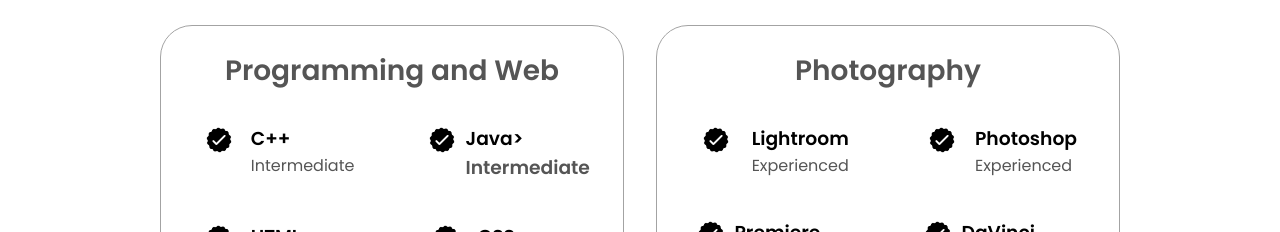
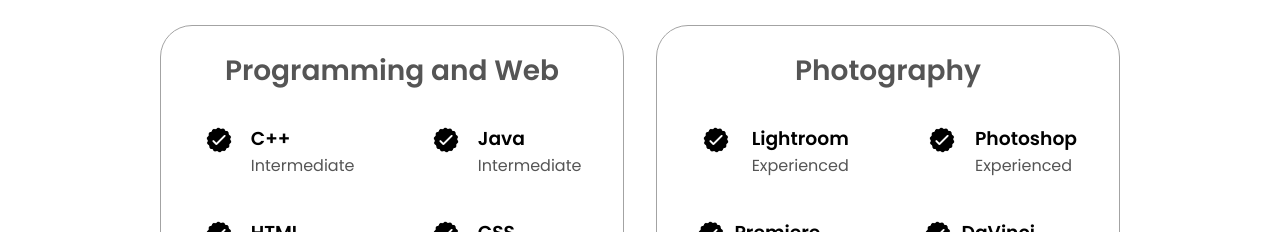
Before and after one commit to DeCeBALL/portfolio, a plain HTML site: page index.html in a window 1280 px wide. Shown: the part 1800-2032 px from the top of the page. Drawn offline with Linux system fonts and the light colour scheme.

Commit message:
Update index.html

```diff
--- a/index.html
+++ b/index.html
@@ -146,7 +146,7 @@
                   class="icon"
                 />
                 <div>
-                  <h3>Java>
+                  <h3>Java</h3>
                   <p>Intermediate</p>
                 </div>
               </article>
```
